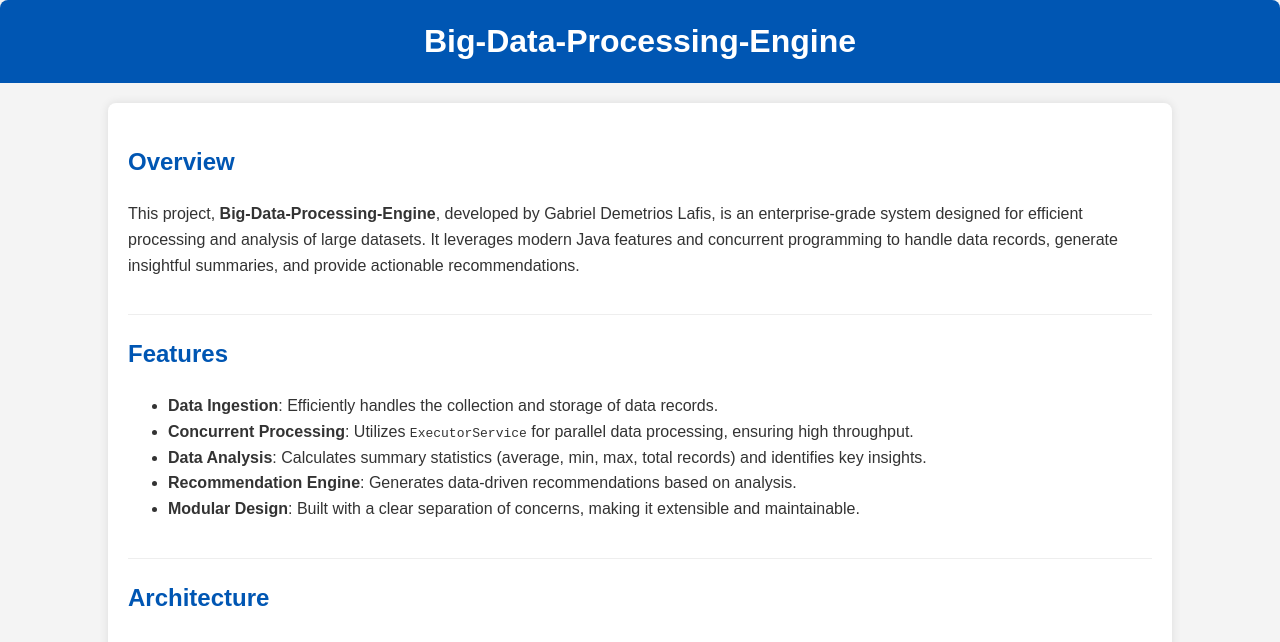
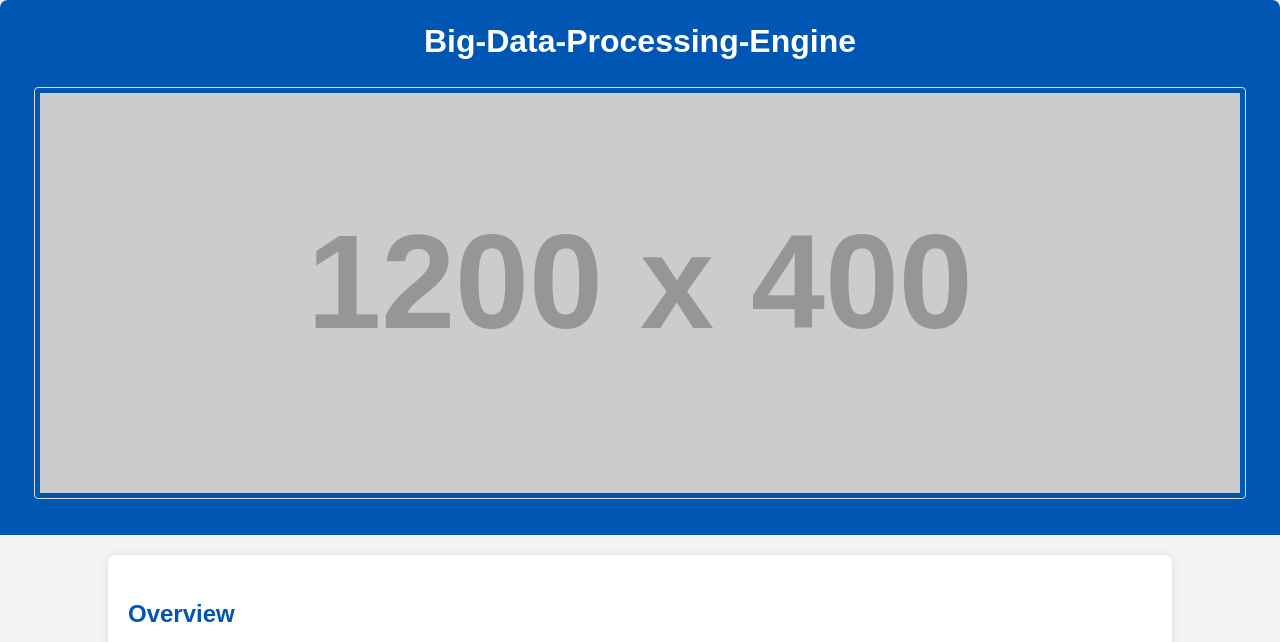
Before and after one commit to galafis/Big-Data-Processing-Engine, a plain HTML site: page index.html in a window 1280 px wide. Shown: the top 642 px of the page. Drawn offline with Linux system fonts and the light colour scheme; placeholder pictures from the web are drawn by us.

Commit message:
feat: Aplicadas correções no README.md e index.html, gerado diagrama de arquitetura e garantida funcionalidade do código-fonte.

```diff
--- a/index.html
+++ b/index.html
@@ -81,6 +81,7 @@
 <body>
     <div class="header">
         <h1>Big-Data-Processing-Engine</h1>
+        <img src="https://via.placeholder.com/1200x400?text=Big+Data+Processing+Engine" alt="Hero Image" class="hero-image">
     </div>
     <div class="container">
         <div class="section">
```
Also changed, not shown: diagrams/architecture.png, 2 other files.
